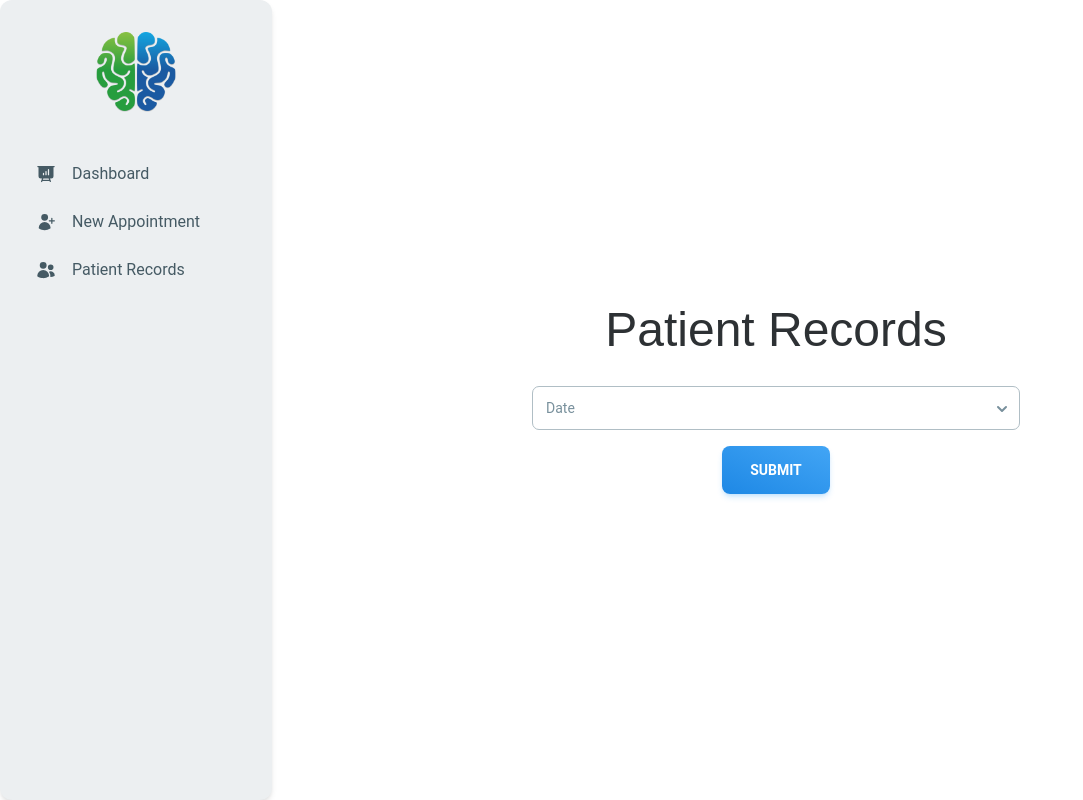
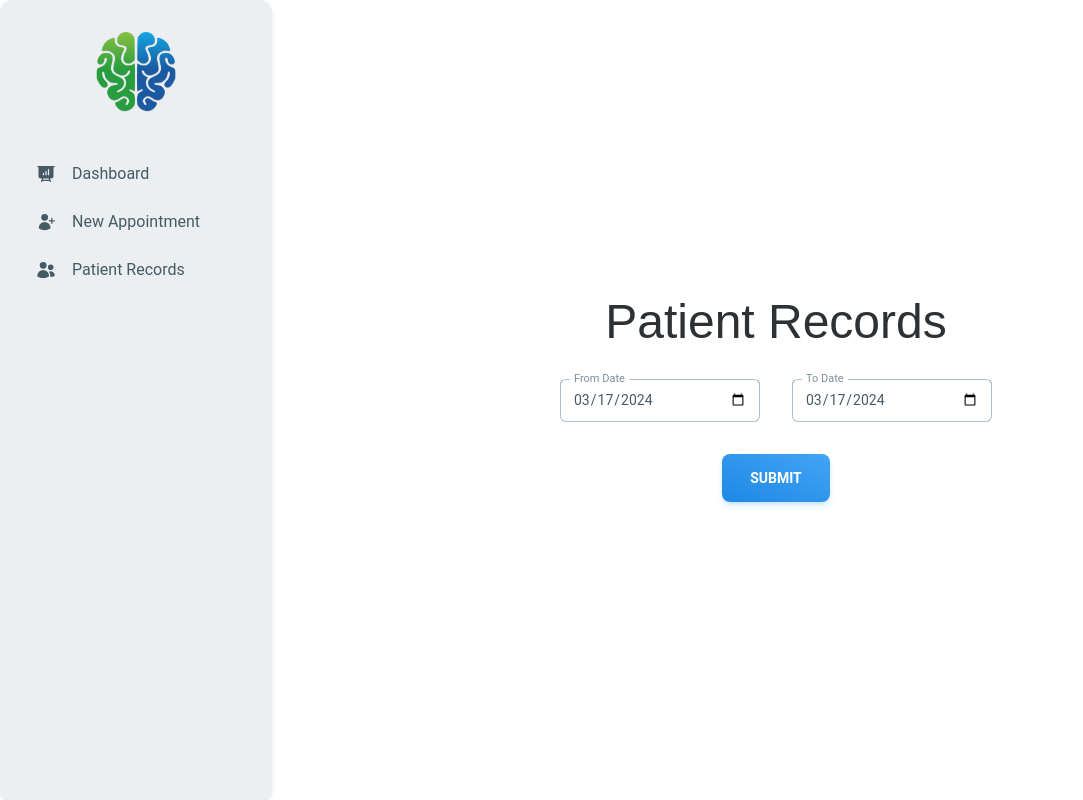
Before and after one commit to Khizer30/OpenHIMS, a Next.js app: page /records in a window 1280 px wide. Shown: the whole page, without its empty margins (0-1083 px from the left). Built offline with nearby package versions, Linux system fonts and the light colour scheme.

Commit message:
v0.14
*Records Started

```diff
--- a/app/api/print/route.ts
+++ b/app/api/print/route.ts
@@ -2,12 +2,12 @@ import puppeteer, { type Browser, type Page } from "puppeteer";
 import { NextResponse, type NextRequest } from "next/server";
 //
 import { addAppointment } from "@lib/db";
-import { type JSON } from "@lib/Interface";
+import { type PrintJSON } from "@lib/Interface";
 
 // Print
 export async function POST(req: NextRequest): Promise<NextResponse<Blob>>
 {
-  const { patient, appointment }: JSON = await req.json();
+  const { patient, appointment }: PrintJSON = await req.json();
   const appointmentID: number = await addAppointment(patient, appointment);
 
   const browser: Browser = await puppeteer.launch();
--- a/app/print/[id]/page.tsx
+++ b/app/print/[id]/page.tsx
@@ -2,7 +2,7 @@ import Image from "next/image";
 import { type Metadata } from "next";
 //
 import { getAppointment } from "@lib/db";
-import { type JSON } from "@lib/Interface";
+import { type PrintJSON } from "@lib/Interface";
 import logo from "@images/clinic.webp";
 
 // Metadata
@@ -24,7 +24,7 @@ interface Params
 // Page
 export default async function Page({ params }: Params): Promise<JSX.Element>
 {
-  const data: JSON = await getAppointment(+params.id);
+  const data: PrintJSON = await getAppointment(+params.id);
 
   return (
     <>
--- a/components/Forms/Appointment.tsx
+++ b/components/Forms/Appointment.tsx
@@ -42,21 +42,6 @@ export default function Form(): JSX.Element
     }
   }
 
-  // Generate PDF
-  function generatePDF(x: Blob): void
-  {
-    const pdfURL: string = URL.createObjectURL(x);
-    const pdfWindow: Window | null = window.open(pdfURL);
-
-    if (pdfWindow)
-    {
-      pdfWindow.onload = () =>
-      {
-        pdfWindow.print();
-      };
-    }
-  }
-
   // Handle Change
   function handleChange(e: ChangeEvent<HTMLInputElement>): void
   {
@@ -80,6 +65,21 @@ export default function Form(): JSX.Element
     return (
       <Option value={ x } key={ x }> { x } </Option>
     );
+  }
+
+  // Generate PDF
+  function generatePDF(x: Blob): void
+  {
+    const pdfURL: string = URL.createObjectURL(x);
+    const pdfWindow: Window | null = window.open(pdfURL);
+
+    if (pdfWindow)
+    {
+      pdfWindow.onload = () =>
+      {
+        pdfWindow.print();
+      };
+    }
   }
 
   return (
--- a/components/Forms/Records.tsx
+++ b/components/Forms/Records.tsx
@@ -1,27 +1,25 @@
 "use client";
 import { useState, type FormEvent, type ChangeEvent } from "react";
-import { Select, Option, Button } from "@material-tailwind/react";
+import { Input, Button } from "@material-tailwind/react";
 //
-import { type AppointmentType } from "@lib/Interface";
+import { recordsObj } from "@lib/lib";
+import { type RecordsType } from "@lib/Interface";
 
 // Form
 export default function Form(): JSX.Element
 {
-  const [input, setInput] = useState<string>("");
-  const [dates, setDates] = useState<string[]>(["02/03/2024", "30/11/2002"]);
+  const [records, setRecords] = useState<RecordsType>(recordsObj);
 
   // Handle Submit
   function handleSubmit(e: FormEvent<HTMLFormElement>)
   {
     e.preventDefault();
-
-    console.log(input);
   }
 
-  // Options Mapper
-  function optionsMapper(x: string): JSX.Element
+  // Handle Change
+  function handleChange(e: ChangeEvent<HTMLInputElement>): void
   {
-    return <Option key={ x } value={ x }> { x } </Option>;
+    setRecords((x: RecordsType) => ({ ...x, [e.target.name]: e.target.value }));
   }
 
   return (
@@ -31,29 +29,41 @@ export default function Form(): JSX.Element
         target="_self"
         encType="application/x-www-form-urlencoded"
         autoComplete="off"
-        className=" w-3/4 md:w-1/2"
+        className=" w-1/2"
         onSubmit={ handleSubmit }
       >
 
-        <div className=" my-4">
-          <Select
-            name="date"
-            label="Date"
-            placeholder="Date"
-            variant="outlined"
-            size="lg"
-            color="blue"
-            value={ input }
-            onChange={ (val: string | undefined) => setInput(val || "") }
-          >
-            { dates.map(optionsMapper) }
-          </Select>
+        <div className=" flex justify-center items-center">
+          <div className=" m-4">
+            <Input
+              name="fromDate"
+              type="date"
+              label="From Date"
+              variant="outlined"
+              size="lg"
+              color="blue"
+              value={ records.fromDate }
+              onChange={ handleChange }
+            />
+          </div>
+
+          <div className=" m-4">
+            <Input
+              name="toDate"
+              type="date"
+              label="To Date"
+              variant="outlined"
+              size="lg"
+              color="blue"
+              value={ records.toDate }
+              onChange={ handleChange }
+            />
+          </div>
         </div>
 
         <div className=" my-4 flex justify-center items-center">
           <Button
             type="submit"
-            placeholder=""
             variant="gradient"
             size="lg"
             color="blue"
--- a/lib/db.ts
+++ b/lib/db.ts
@@ -2,7 +2,7 @@ import { type Appointment } from "@prisma/client";
 //
 import prisma from "@lib/prisma";
 import { appointmentObj, patientObj } from "@lib/lib";
-import { type PatientType, type AppointmentType, type JSON } from "@lib/Interface";
+import { type PatientType, type AppointmentType, type PrintJSON } from "@lib/Interface";
 
 // Add Appointment
 async function addAppointment(x: PatientType, y: AppointmentType): Promise<number>
@@ -52,14 +52,14 @@ async function addAppointment(x: PatientType, y: AppointmentType): Promise<numbe
 }
 
 // Get Appointment
-async function getAppointment(id: number): Promise<JSON>
+async function getAppointment(x: number): Promise<PrintJSON>
 {
-  let { patient, appointment }: JSON = { patient: patientObj, appointment: appointmentObj };
+  let { patient, appointment }: PrintJSON = { patient: patientObj, appointment: appointmentObj };
 
   try
   {
     const data = await prisma.appointment.findUnique({
-      where: { id: id },
+      where: { id: x },
       include: { Patient: true }
     });
 
--- a/lib/lib.ts
+++ b/lib/lib.ts
@@ -1,5 +1,5 @@
 //
-import { type PatientType, type AppointmentType } from "@lib/Interface";
+import { type PatientType, type AppointmentType, type RecordsType } from "@lib/Interface";
 
 // Patient Object
 const patientObj: PatientType =
@@ -22,8 +22,16 @@ const appointmentObj: AppointmentType =
   patientPhone: ""
 };
 
+// Records Object
+const recordsObj: RecordsType =
+{
+  fromDate: new Date().toISOString().slice(0, 10),
+  toDate: new Date().toISOString().slice(0, 10),
+  appointments: []
+};
+
 // Services
-const services: string[] = ["Consultation", "Nebulizing", "Injection", "ECG", "Acupuncture"];
+const services: string[] = ["Consultation", "Nebulizing", "Injection", "ECG", "Acupuncture", "Procedure"];
 
 // Doctors
 const doctors: string[] = ["Dr. Asad Ali Owaisi", "None"];
@@ -80,4 +88,4 @@ function validateAppointment(x: AppointmentType): boolean
   }
 }
 
-export { patientObj, appointmentObj, doctors, services, validatePatient, validateAppointment };
+export { patientObj, appointmentObj, recordsObj, doctors, services, validatePatient, validateAppointment };
```
Also changed, not shown: lib/Interface.ts (+11 -3 lines).
